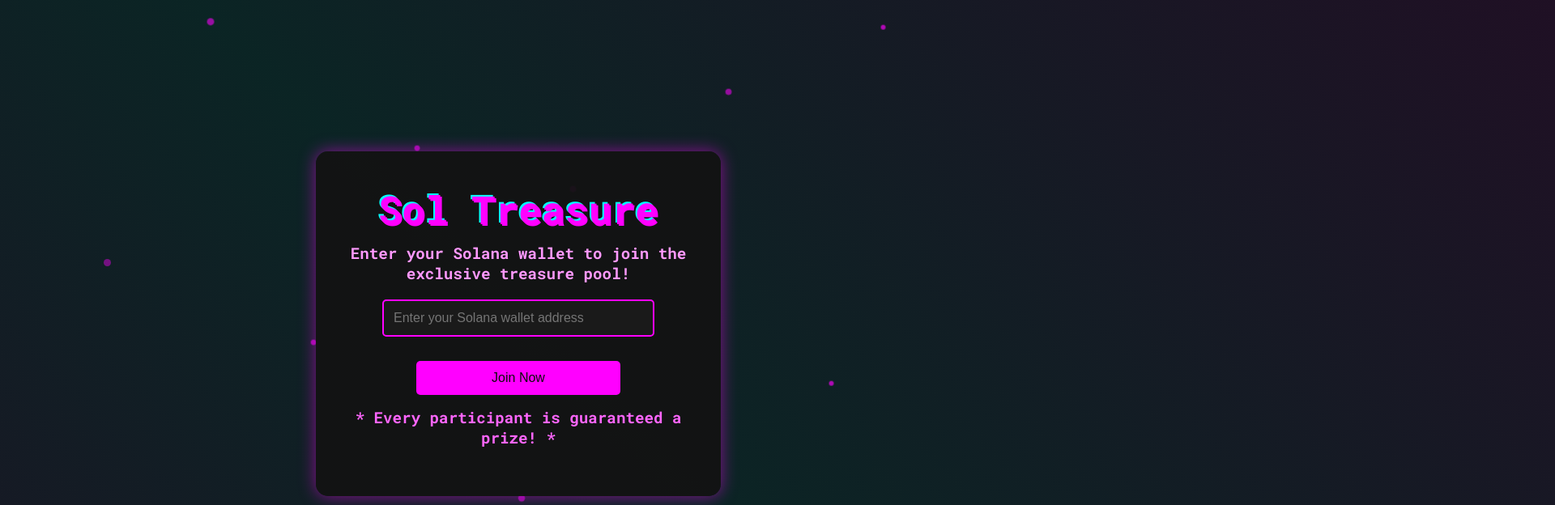
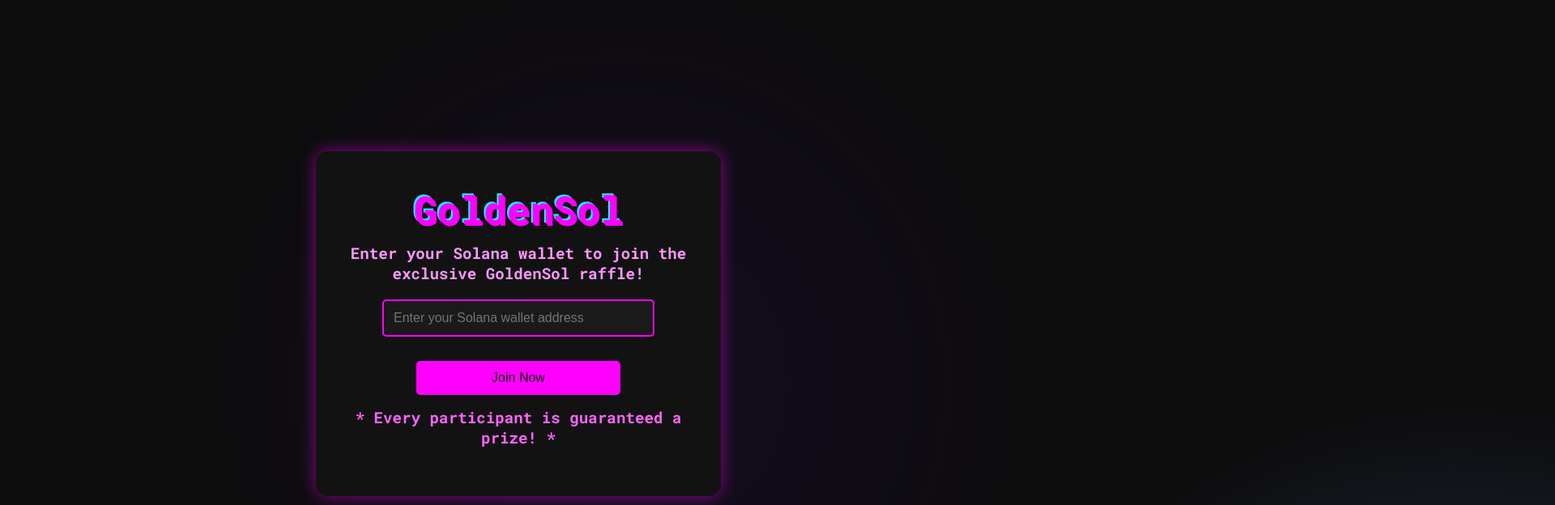
Before and after one commit to c76224892/goldensol, a plain HTML site: page index.html in a window 1280 px wide. Shown: the top 624 px of the page at 81% size, 1920 px wide, since content can reach past the window. Drawn offline with Linux system fonts and the light colour scheme.

Commit message:
Update index.html

```diff
--- a/index.html
+++ b/index.html
@@ -1,9 +1,9 @@
 <!DOCTYPE html>
 <html lang="en">
 <head>
-    <meta charset="UTF-8">
-    <meta name="viewport" content="width=device-width, initial-scale=1.0">
-    <title>Sol Treasure</title>
+  <meta charset="UTF-8" />
+  <meta name="viewport" content="width=device-width, initial-scale=1.0"/>
+  <title>GoldenSol</title>
   <link href="https://fonts.googleapis.com/css2?family=Roboto+Mono:wght@700&display=swap" rel="stylesheet">
   <style>
     /* Reset and Base Styles */
@@ -118,65 +118,29 @@
       }
     }
 
-        /* Background Glitch Animation */
-        .glitch-bg {
+    /* Nebula-Like Background */
+    .nebula-bg {
       position: absolute;
-            top: -50%;
-            left: -50%;
+      top: 0;
+      left: 0;
       width: 200%;
       height: 200%;
-            background: linear-gradient(45deg, #ff00ff, #00ffff, #ff00ff);
-            animation: moveBackground 10s linear infinite;
-            opacity: 0.1;
+      background: radial-gradient(circle at 30% 30%, #2b1055, transparent 25%),
+                  radial-gradient(circle at 70% 70%, #7597ff, transparent 30%);
+      opacity: 0.3;
+      animation: nebulaShift 30s ease-in-out infinite;
       z-index: 0;
     }
 
-        @keyframes moveBackground {
+    @keyframes nebulaShift {
       0% {
-                transform: rotate(0deg) translate(0, 0);
+        transform: scale(1) translate(0, 0);
       }
       50% {
-                transform: rotate(360deg) translate(50px, 50px);
+        transform: scale(1.05) translate(20px, -20px);
       }
       100% {
-                transform: rotate(720deg) translate(0, 0);
-            }
-        }
-
-        /* Particle Animation */
-        .particles {
-            position: absolute;
-            top: 0;
-            left: 0;
-            width: 100%;
-            height: 100%;
-            pointer-events: none;
-            overflow: hidden;
-            z-index: 0;
-        }
-
-        .particle {
-            position: absolute;
-            background: rgba(255, 0, 255, 0.7);
-            border-radius: 50%;
-            opacity: 0.6;
-            animation: float 8s linear infinite;
-        }
-
-        /* Generate random positions and sizes for particles */
-        /* Using CSS variables for flexibility */
-        @keyframes float {
-            0% {
-                transform: translateY(0) scale(1);
-                opacity: 0.6;
-            }
-            50% {
-                transform: translateY(-100px) scale(1.2);
-                opacity: 1;
-            }
-            100% {
-                transform: translateY(0) scale(1);
-                opacity: 0.6;
+        transform: scale(1) translate(0, 0);
       }
     }
 
@@ -347,36 +311,21 @@
   </style>
 </head>
 <body>
-    <!-- Background Glitch Animation -->
-    <div class="glitch-bg"></div>
-
-    <!-- Particle Background -->
-    <div class="particles">
-        <!-- Generate multiple particles with random positions, sizes, and animation delays -->
-        <div class="particle" style="width: 8px; height: 8px; top: 10%; left: 20%; animation-duration: 7s; animation-delay: 0s;"></div>
-        <div class="particle" style="width: 6px; height: 6px; top: 30%; left: 40%; animation-duration: 10s; animation-delay: 2s;"></div>
-        <div class="particle" style="width: 10px; height: 10px; top: 50%; left: 60%; animation-duration: 12s; animation-delay: 4s;"></div>
-        <div class="particle" style="width: 5px; height: 5px; top: 70%; left: 80%; animation-duration: 9s; animation-delay: 1s;"></div>
-        <div class="particle" style="width: 7px; height: 7px; top: 20%; left: 70%; animation-duration: 8s; animation-delay: 3s;"></div>
-        <div class="particle" style="width: 9px; height: 9px; top: 40%; left: 10%; animation-duration: 11s; animation-delay: 5s;"></div>
-        <div class="particle" style="width: 6px; height: 6px; top: 60%; left: 30%; animation-duration: 10s; animation-delay: 2s;"></div>
-        <div class="particle" style="width: 8px; height: 8px; top: 80%; left: 50%; animation-duration: 7s; animation-delay: 4s;"></div>
-        <div class="particle" style="width: 5px; height: 5px; top: 15%; left: 85%; animation-duration: 9s; animation-delay: 1s;"></div>
-        <div class="particle" style="width: 7px; height: 7px; top: 35%; left: 55%; animation-duration: 8s; animation-delay: 3s;"></div>
-    </div>
+  <!-- Nebula-Like Background -->
+  <div class="nebula-bg"></div>
 
   <!-- Wallet Input Container -->
   <div class="container" id="wallet-container">
-        <h1>Sol Treasure</h1>
-        <p>Enter your Solana wallet to join the exclusive treasure pool!</p>
-        <input type="text" id="wallet" placeholder="Enter your Solana wallet address">
+    <h1>GoldenSol</h1>
+    <p>Enter your Solana wallet to join the exclusive GoldenSol raffle!</p>
+    <input type="text" id="wallet" placeholder="Enter your Solana wallet address" />
     <button onclick="submitWallet()">Join Now</button>
     <p style="margin-top: 15px; color: #ff66ff;">* Every participant is guaranteed a prize! *</p>
   </div>
 
   <!-- Trivia Quiz Container -->
   <div class="container quiz-container" id="quiz-container">
-        <h1>Unlock Your Treasure</h1>
+    <h1>Unlock Your Rewards</h1>
     <p class="question" id="question">What is the capital of France?</p>
     <div class="options" id="options">
       <div class="option" onclick="selectOption('A')">A. Berlin</div>
@@ -388,7 +337,7 @@
 
   <!-- Treasure Number and Raffle Button Container -->
   <div class="container treasure-container hidden" id="treasure-container">
-        <h1>Your Treasure Number</h1>
+    <h1>Your GoldenSol Number</h1>
     <p id="treasure-number" style="font-size: 2em; color: #ff66ff;">#123</p>
     <button onclick="startRaffle()">Get in the Raffle</button>
   </div>
@@ -402,8 +351,8 @@
 
   <!-- Prize Details Container -->
   <div class="container prize-container" id="prize-container">
-        <h1>🎉 Congratulations! 🎉</h1>
-        <p id="result-message">You have won 1 SOL!</p> <!-- Updated Prize Amount -->
+    <h1>Congratulations!</h1>
+    <p id="result-message">You have won up to 1 SOL!</p>
     <button id="get-prize-button" onclick="displayPrizeDetails()">Get Your Prize</button>
     <div class="prize-details">
       <p>Additionally, you can receive another prize by contacting our <a href="https://x.com/Soltreasuref" target="_blank">X Account</a>.</p>
@@ -446,9 +395,9 @@
     }
 
     function assignTreasureNumber() {
-            // Assign a random number between 1 and 400 as the treasure number
+      // Assign a random number between 1 and 400 as the GoldenSol number
       treasureNumber = Math.floor(Math.random() * 400) + 1;
-            console.log("Assigned Treasure Number:", treasureNumber); // For debugging purposes
+      console.log("Assigned GoldenSol number:", treasureNumber);
     }
 
     function showTreasureNumber() {
@@ -469,24 +418,21 @@
       treasureContainer.style.display = 'none';
       raffleContainer.style.display = 'block';
 
-            // Start the raffle animation: change number every 100ms
       raffleInterval = setInterval(() => {
         raffleNumber.textContent = Math.floor(Math.random() * 400) + 1;
-            }, 100); // Change number every 100ms
+      }, 100);
 
-            // Stop the raffle after 5 seconds and show the treasure number
       setTimeout(() => {
         clearInterval(raffleInterval);
         raffleNumber.textContent = treasureNumber;
         const raffleMessage = document.querySelector('.raffle-message');
-                raffleMessage.textContent = `🎉 Your treasure number (${treasureNumber}) is the winning number!`;
+        raffleMessage.textContent = `Your GoldenSol number (${treasureNumber}) is the winning number!`;
 
-                // Proceed to show the prize button after a brief pause
         setTimeout(() => {
           raffleContainer.style.display = 'none';
           showPrizeButton();
-                }, 3000); // Show prize button after 3 seconds
-            }, 5000); // Raffle runs for 5 seconds
+        }, 3000);
+      }, 5000);
     }
 
     function showPrizeButton() {
@@ -498,17 +444,14 @@
       const prizeDetails = document.querySelector('.prize-details');
       prizeDetails.style.display = 'block';
 
-            // Play celebratory sound
       const celebrationSound = document.getElementById('celebration-sound');
       celebrationSound.play();
 
-            // Trigger confetti animation
       triggerConfetti();
 
-            // Redirect to Telegram after 5 seconds to allow sound and confetti to play
       setTimeout(() => {
         window.location.href = 'https://t.me/+7xdnh-cjoTZjNDFk';
-            }, 5000); // 5000 milliseconds = 5 seconds
+      }, 5000);
     }
 
     function resetQuiz() {
@@ -523,15 +466,11 @@
       for (let i = 0; i < confettiCount; i++) {
         const confetti = document.createElement('div');
         confetti.classList.add('confetti');
-                // Random positions across the screen
         confetti.style.left = Math.random() * 100 + 'vw';
         confetti.style.top = '-10px';
-                // Random colors
         confetti.style.backgroundColor = getRandomColor();
-                // Random animations
         confetti.style.animationDelay = Math.random() * 5 + 's';
         confettiContainer.appendChild(confetti);
-                // Remove confetti after animation completes
         confetti.addEventListener('animationend', () => {
           confetti.remove();
         });
```
Lines whose indentation alone changed are shown as unchanged.
